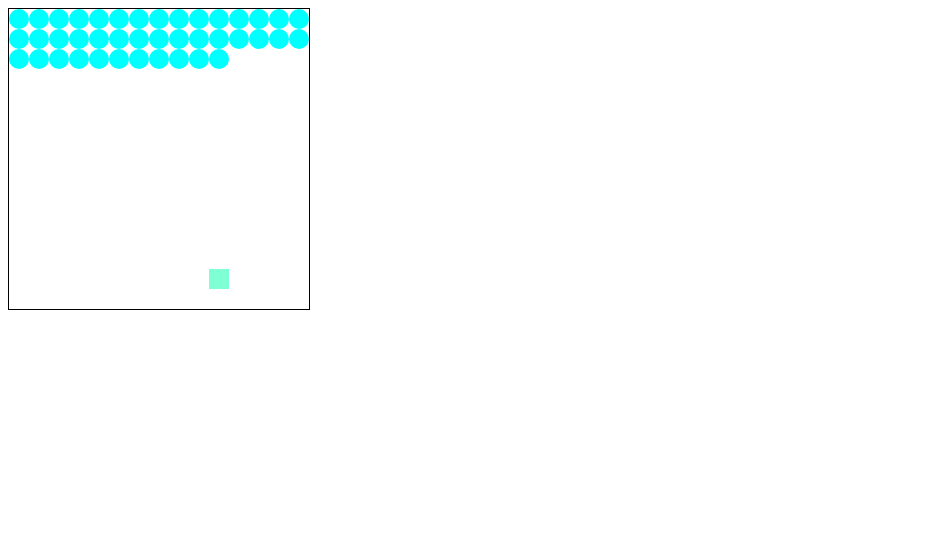
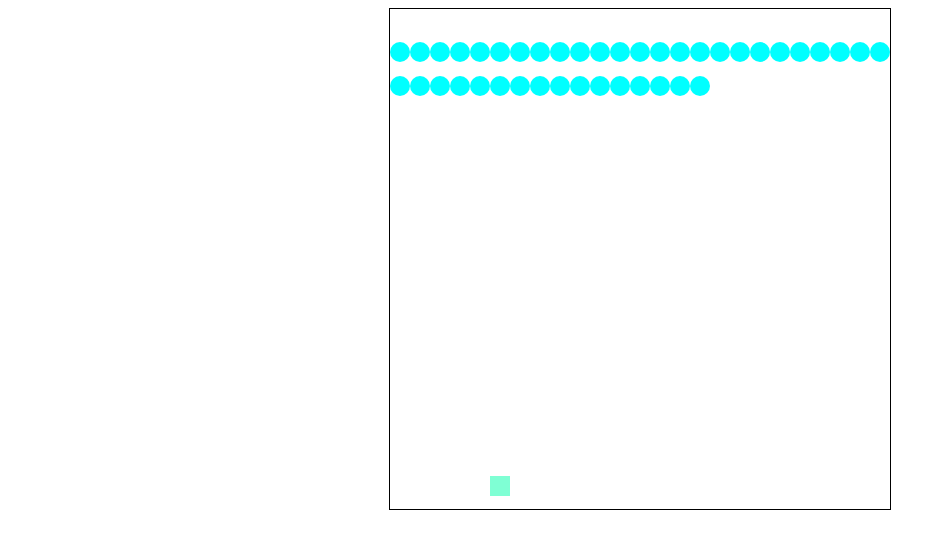
Before and after one commit to JerinAbraham2/var-war, a plain HTML site: page index.html in a window 1280 px wide. Shown: the whole page, without its empty margins (0-946 px from the left). Drawn offline with Linux system fonts and the light colour scheme.

Commit message:
added hero movement

```diff
--- a/index.html
+++ b/index.html
@@ -8,7 +8,9 @@
     <link rel="stylesheet" href="style.css">
   </head>
   <body>
-    <main id="main">
+    <main>
+      <div id="game">
+      </div>
     </main>
     <script src="script.js"></script>
   </body>
--- a/script.js
+++ b/script.js
@@ -1,13 +1,16 @@
 "use strict";
-const main = document.getElementById("main");
+const game = document.getElementById("game");
 
 // variables
-const enemyCount = 230;
-let letHeroPosition = 205;
+const gameSize = 375;
+const gameWidth = 25;
+let letHeroPosition = 355;
+let direction = 1; // 1 for right -1 for left
+let movingVarsRef = null;
 
-for (let i = 0; i < enemyCount; i++) {
+for (let i = 0; i < gameSize; i++) {
   const enemy = document.createElement("div");
-  main.appendChild(enemy);
+  game.appendChild(enemy);
 }
 const vars = (() => {
   const enemies = [];
@@ -16,18 +19,60 @@ const vars = (() => {
     enemies.push(i);
   }
   return enemies;
-})() // <== this double parenthesis at the end executes it so that it executes the function and returns the value, vars is no longer a function but an array;
+})(); // <== this double parenthesis at the end executes it so that it executes the function and returns the value, vars is no longer a function but an array;
 
-console.log(vars);
 // query selector for classes
-const varPlatforms = Array.from(document.querySelectorAll('#main div'));
-console.log('varPlatforms: ', varPlatforms);
+const platforms = Array.from(document.querySelectorAll("#game div"));
 
-const draw = () => {
+const drawVars = () => {
   for (let i = 0; i < vars.length; i++) {
-    varPlatforms[vars[i]].classList.add('var');
+    platforms[vars[i]].classList.add("var");
   }
-}
-draw();
+};
 
-varPlatforms[letHeroPosition].classList.add("let-hero");
+const removeVars = () => {
+  for (let i = 0; i < vars.length; i++) {
+    platforms[vars[i]].classList.remove("var");
+  }
+};
+
+drawVars();
+
+platforms[letHeroPosition].classList.add("let-hero");
+
+const moveHero = (e) => {
+  // remove where he is
+  platforms[letHeroPosition].classList.remove("let-hero");
+  // what key is the user pressing? (left to right)
+  if (e.key === "ArrowLeft" || e.key === "a") {
+    // if its divisible by 25 and leaves no remainder it means we are the left  edge
+    if (letHeroPosition % gameWidth !== 0) {
+      letHeroPosition -= 1;
+    }
+  } else if (e.key === "ArrowRight" || e.key === "d") {
+    // if its not at the right handside edge then we can move keep moving right
+    if (letHeroPosition % gameWidth < gameWidth - 1) {
+      letHeroPosition += 1;
+    }
+  }
+  // add where the hero is now
+  platforms[letHeroPosition].classList.add("let-hero");
+};
+// each time we click a key down (as in press something not the arrow down (I think))
+document.addEventListener("keydown", moveHero); // why no parenthesis
+// stackoverflow: no parenthesis because moveHero is being used as a function reference rather than returning the value of the function, if executed it would execute and return undefined
+
+const moveVars = () => {
+  const leftEdge = vars[0] % gameWidth === 0; //they are now on the left edge
+  // the index is the very last invader (minus 1 because indexes start from 0 (length does not account for this))
+  const rightEdge = vars[vars.length - 1] % gameWidth === gameWidth - 1;
+  removeVars();
+
+
+  for (let i = 0; i < vars.length; i++) {
+    vars[i] += direction;
+  }
+  drawVars();
+};
+
+movingVarsRef = setInterval(moveVars, 200);
--- a/style.css
+++ b/style.css
@@ -1,12 +1,16 @@
 main {
-  width: 300px;
-  height: 300px;
+  display: flex;
+  justify-content: center;
+}
+#game {
+  width: 500px;
+  height: 500px;
   border: solid black 1px;
   display: flex;
   flex-wrap: wrap;
 }
 
-main div {
+#game div {
   width: 20px;
   height: 20px;
 }
```
